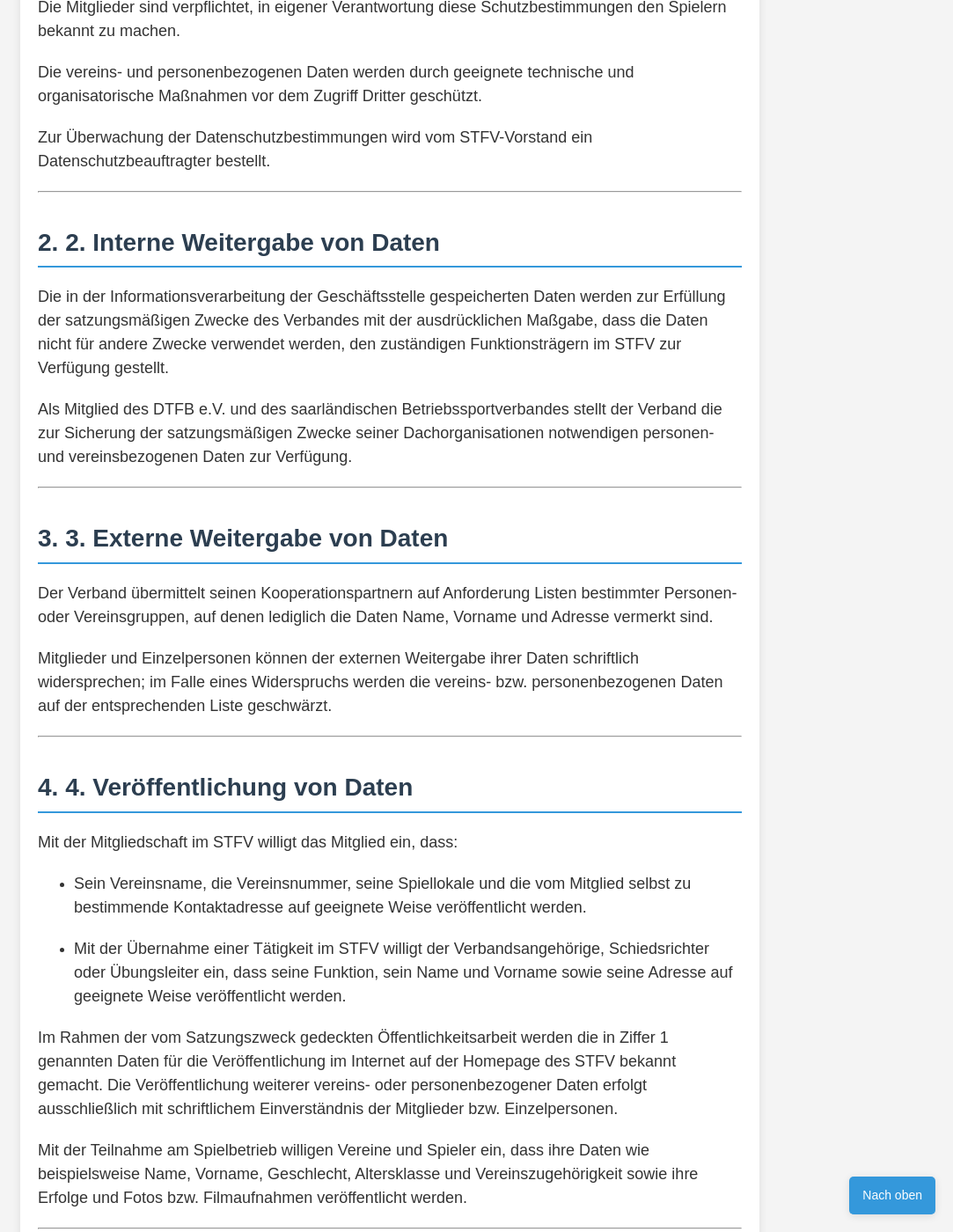
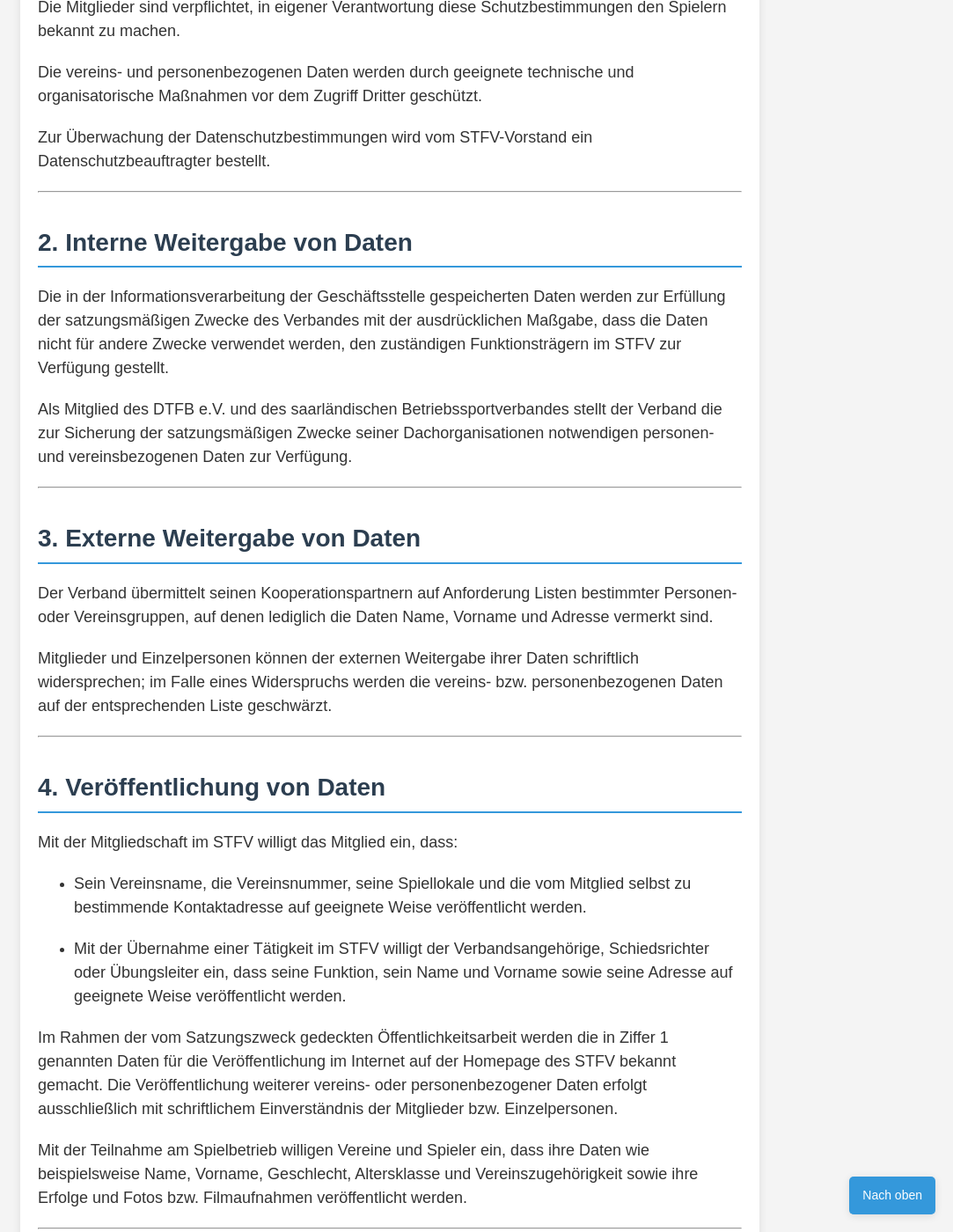
Before and after one commit to Deutscher-Tischfussballbund/stfv-docs, a Jekyll site: the page built from docs/Datenschutzordnung.md, in a window 1280 px wide and 1400 px high, scrolled down 1147 px. Shown: the whole window at 88% size, without its empty margins (197-1280 px from the left). Built offline with Jekyll 4.4.1, drawn with Linux system fonts in a browser that asks for light colours; our own code applies the rules of GitHub Pages for plain Markdown files; some of the changed text lies outside the part shown.

Commit message:
Update Datenschutzordnung.md

```diff
--- a/docs/Datenschutzordnung.md
+++ b/docs/Datenschutzordnung.md
@@ -34,7 +34,7 @@
 
 ---
 
-# 2. Interne Weitergabe von Daten
+# Interne Weitergabe von Daten
 
 Die in der Informationsverarbeitung der Geschäftsstelle gespeicherten Daten werden zur Erfüllung der satzungsmäßigen Zwecke des Verbandes mit der ausdrücklichen Maßgabe, dass die Daten nicht für andere Zwecke verwendet werden, den zuständigen Funktionsträgern im STFV zur Verfügung gestellt.
 
@@ -42,7 +42,7 @@
 
 ---
 
-# 3. Externe Weitergabe von Daten
+# Externe Weitergabe von Daten
 
 Der Verband übermittelt seinen Kooperationspartnern auf Anforderung Listen bestimmter Personen- oder Vereinsgruppen, auf denen lediglich die Daten Name, Vorname und Adresse vermerkt sind.
 
@@ -50,7 +50,7 @@
 
 ---
 
-# 4. Veröffentlichung von Daten
+# Veröffentlichung von Daten
 
 Mit der Mitgliedschaft im STFV willigt das Mitglied ein, dass:
 
```
Also changed, not shown: other parts of docs/Datenschutzordnung.md (+2 -2 lines).
